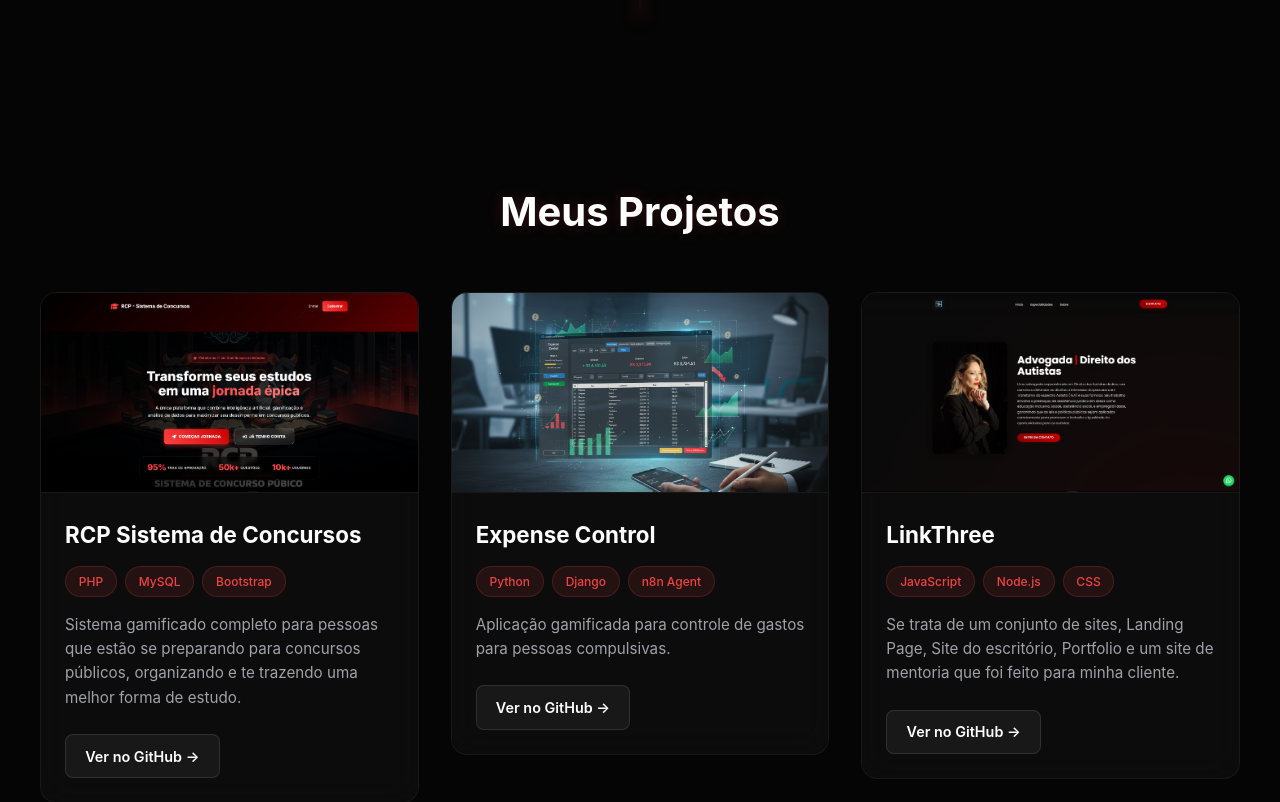
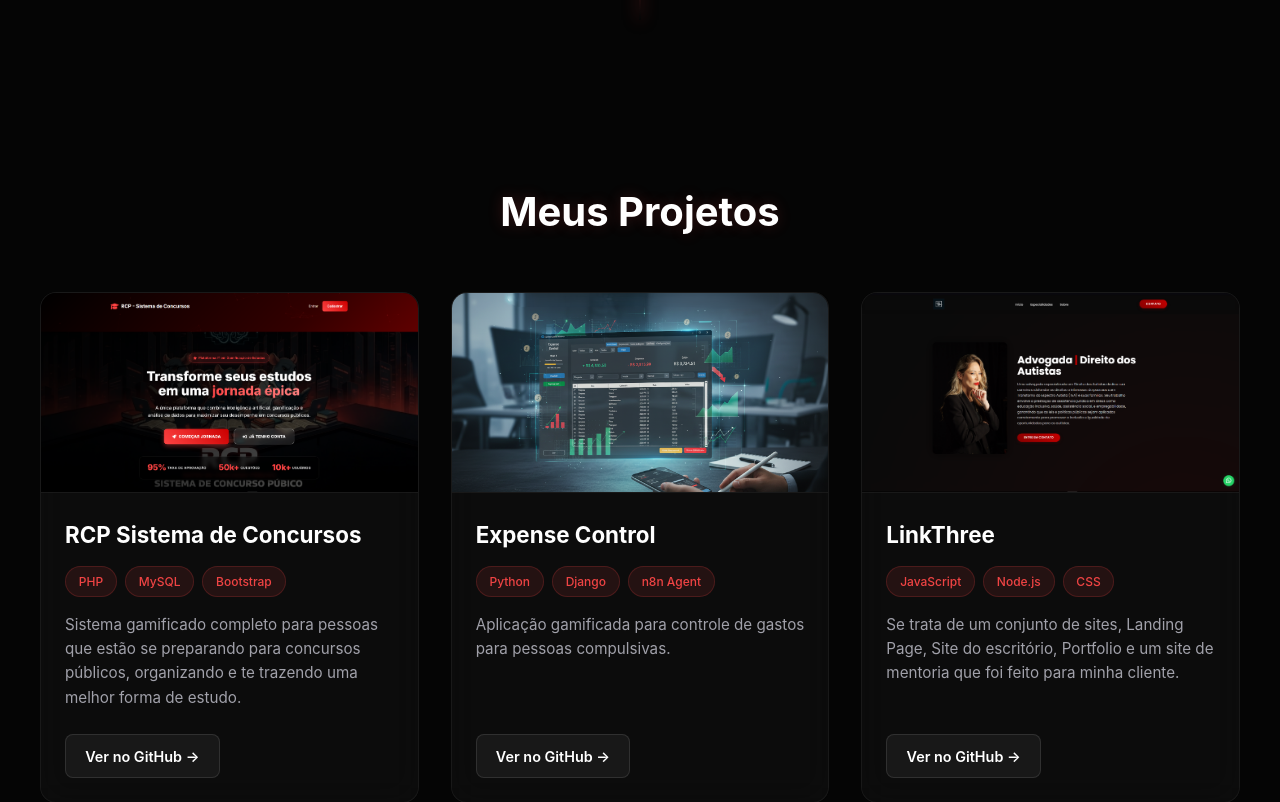
Before and after one commit to DEVBORGES1/devborges1.github.io, a React (Vite) app: page / in a window 1280 px wide. Shown: the part 4342-5144 px from the top of the page. Built offline with nearby package versions, Linux system fonts and the light colour scheme.

Commit message:
Fix project card sizes

```diff
--- a/src/components/Projects.jsx
+++ b/src/components/Projects.jsx
@@ -58,7 +58,7 @@ const Projects = () => {
             <StaggeredReveal>
                 <div className="projects-grid">
                     {projects.map((project, index) => (
-                        <RevealItem key={index}>
+                        <RevealItem key={index} className="reveal-item-wrapper">
                             <Tilt options={defaultOptions} className="tilt-card-wrapper">
                                 <div className="project-card">
                                     <div className="project-image-container">
--- a/src/styles/components.css
+++ b/src/styles/components.css
@@ -729,6 +729,14 @@
 }
 
 
+.reveal-item-wrapper {
+    height: 100%;
+}
+
+.tilt-card-wrapper {
+    height: 100%;
+}
+
 .project-card {
     background: rgba(255, 255, 255, 0.03);
     border-radius: 16px;
```
